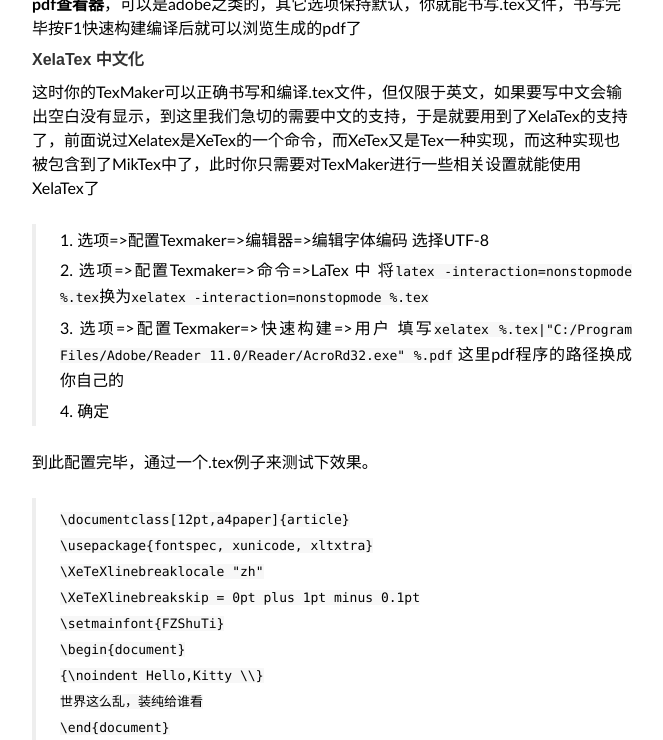
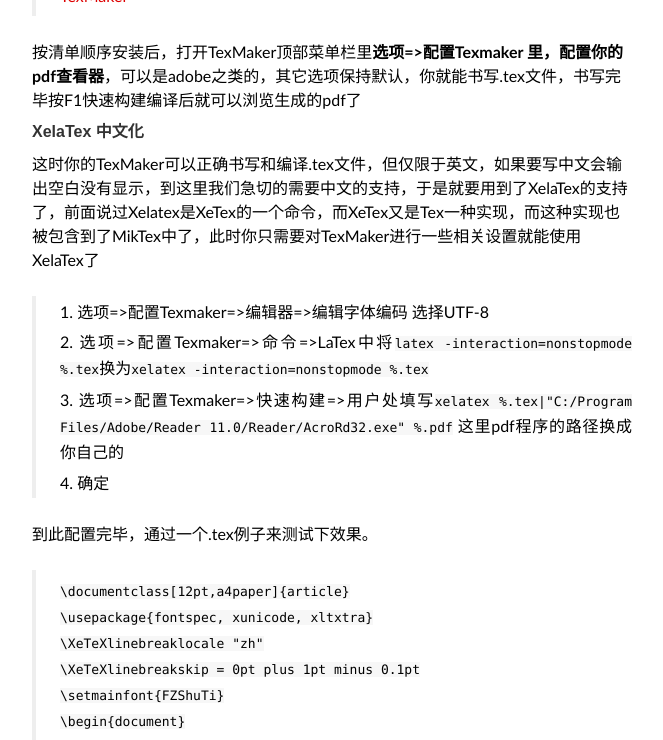
Before and after one commit to lazybios/lazybios.github.com, a Jekyll site: the page built from _posts/2013-05-11-how-to-use-chinese-fonts-in-latax.md, in a window 1280 px wide and 900 px high, scrolled down 860 px, cut to the strip 0-740 px from the top of the window. Shown: the whole strip, without its empty margins (308-971 px from the left). Built offline with Jekyll 4.4.1, drawn with Linux system fonts in a browser that asks for light colours; some web fonts are replaced; Markdown is read by kramdown in place of the engine named in the settings; comment, search, counter and statistics services are not loaded; some of the changed text lies outside the part shown.

```diff
--- a/_posts/2013-05-11-how-to-use-chinese-fonts-in-latax.md
+++ b/_posts/2013-05-11-how-to-use-chinese-fonts-in-latax.md
@@ -1,6 +1,6 @@
 ---
 layout: post
-title: windows下MikTex+TexMaker中文化
+title: Windows下MikTex+TexMaker中文化
 categories:
 - LaTex
 tags:
@@ -24,6 +24,7 @@ tags:
 搞清以上术语仅仅是个开始，下面就要在自己的机器上使用latex了。着重说明下面两个问题
 > 1. MikTex、TexMaker安装与配置
 > 2. XelaTex 中文化使用
+
 ####MikTex、TexMaker安装与配置
 下载清单
 > [MikTex](http://www.miktex.org/downloado)
@@ -34,8 +35,8 @@ tags:
 ####XelaTex 中文化
 这时你的TexMaker可以正确书写和编译.tex文件，但仅限于英文，如果要写中文会输出空白没有显示，到这里我们急切的需要中文的支持，于是就要用到了XelaTex的支持了，前面说过Xelatex是XeTex的一个命令，而XeTex又是Tex一种实现，而这种实现也被包含到了MikTex中了，此时你只需要对TexMaker进行一些相关设置就能使用XelaTex了
 > 1. 选项=>配置Texmaker=>编辑器=>编辑字体编码 选择UTF-8
-> 2. 选项=>配置Texmaker=>命令=>LaTex 中 将`latex -interaction=nonstopmode %.tex`换为`xelatex -interaction=nonstopmode %.tex`
-> 3. 选项=>配置Texmaker=>快速构建=>用户 填写`xelatex %.tex|"C:/Program Files/Adobe/Reader 11.0/Reader/AcroRd32.exe" %.pdf` 这里pdf程序的路径换成你自己的
+> 2. 选项=>配置Texmaker=>命令=>LaTex中将`latex -interaction=nonstopmode %.tex`换为`xelatex -interaction=nonstopmode %.tex`
+> 3. 选项=>配置Texmaker=>快速构建=>用户处填写`xelatex %.tex|"C:/Program Files/Adobe/Reader 11.0/Reader/AcroRd32.exe" %.pdf` 这里pdf程序的路径换成你自己的
 > 4. 确定
 
 到此配置完毕，通过一个.tex例子来测试下效果。
```
Also changed, not shown: _posts/2013-05-05-how-to-juage-windows-version.md (added, +39 -0 lines).
